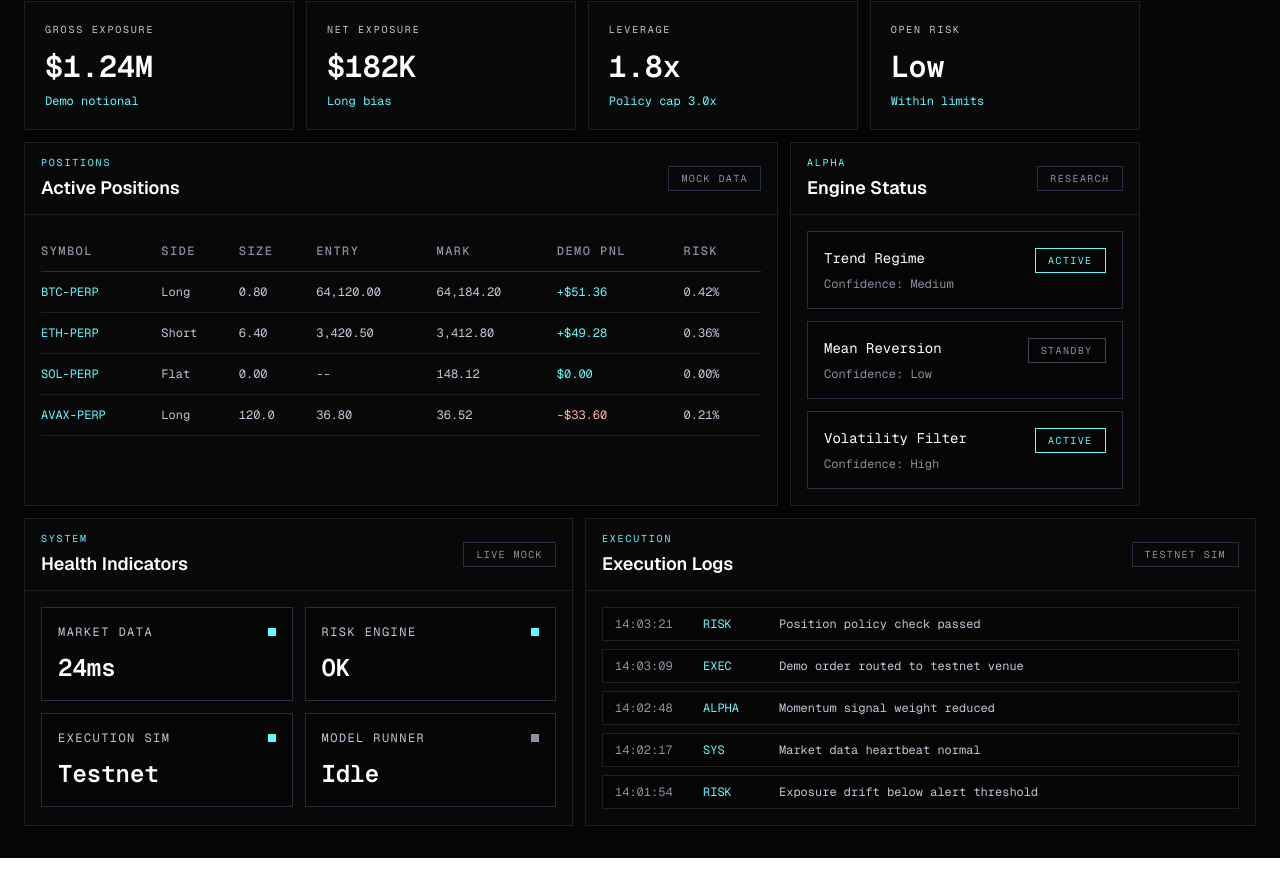
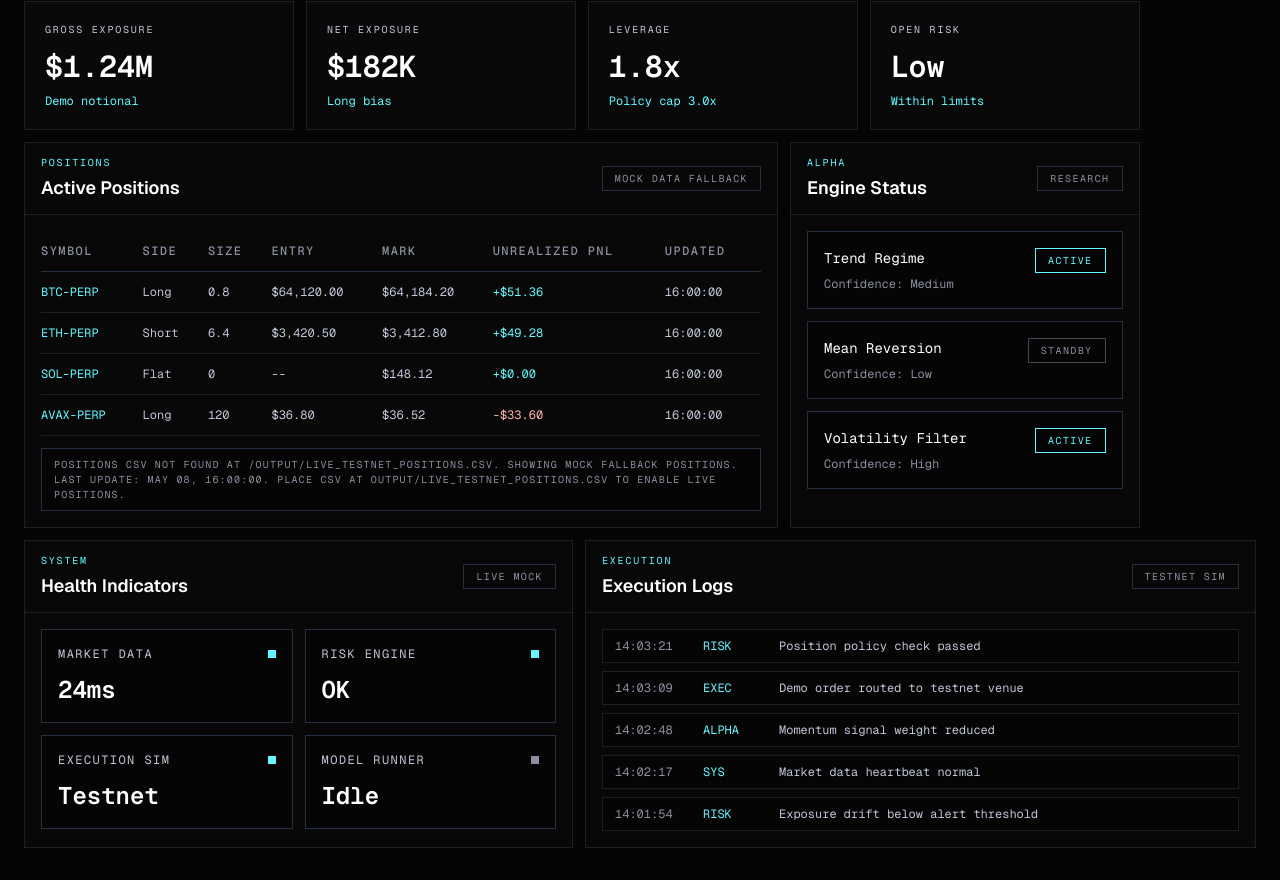
Before and after one commit to tomasgastaldi9-bit/landing-quant-page, a Next.js app: page /dashboard in a window 1280 px wide. Shown: the part 971-1851 px from the top of the page. Before the commit the page ends 1829 px from the top, so only its background shows below. Built offline with nearby package versions, Linux system fonts and the light colour scheme.

Commit message:
fix(ui): improve positions fallback handling

```diff
--- a/app/dashboard/page.tsx
+++ b/app/dashboard/page.tsx
@@ -1,10 +1,19 @@
 import { DashboardShell } from "@/components/dashboard/dashboard-shell";
 import { getEquitySnapshot } from "@/lib/equity/csv-adapter";
+import { getPositionsSnapshot } from "@/lib/positions/csv-adapter";
 
 export const dynamic = "force-dynamic";
 
 export default async function DashboardPage() {
-  const equitySnapshot = await getEquitySnapshot();
+  const [equitySnapshot, positionsSnapshot] = await Promise.all([
+    getEquitySnapshot(),
+    getPositionsSnapshot(),
+  ]);
 
-  return <DashboardShell equitySnapshot={equitySnapshot} />;
+  return (
+    <DashboardShell
+      equitySnapshot={equitySnapshot}
+      positionsSnapshot={positionsSnapshot}
+    />
+  );
 }
--- a/components/dashboard/dashboard-shell.tsx
+++ b/components/dashboard/dashboard-shell.tsx
@@ -1,50 +1,12 @@
 import { BrandMark } from "@/components/brand-mark";
 import type { EquitySnapshot } from "@/lib/equity/types";
+import type { PositionRow, PositionsSnapshot } from "@/lib/positions/types";
 
 const exposureMetrics = [
   { label: "Gross Exposure", value: "$1.24M", detail: "Demo notional" },
   { label: "Net Exposure", value: "$182K", detail: "Long bias" },
   { label: "Leverage", value: "1.8x", detail: "Policy cap 3.0x" },
   { label: "Open Risk", value: "Low", detail: "Within limits" },
-];
-
-const positions = [
-  {
-    symbol: "BTC-PERP",
-    side: "Long",
-    size: "0.80",
-    entry: "64,120.00",
-    mark: "64,184.20",
-    pnl: "+$51.36",
-    risk: "0.42%",
-  },
-  {
-    symbol: "ETH-PERP",
-    side: "Short",
-    size: "6.40",
-    entry: "3,420.50",
-    mark: "3,412.80",
-    pnl: "+$49.28",
-    risk: "0.36%",
-  },
-  {
-    symbol: "SOL-PERP",
-    side: "Flat",
-    size: "0.00",
-    entry: "--",
-    mark: "148.12",
-    pnl: "$0.00",
-    risk: "0.00%",
-  },
-  {
-    symbol: "AVAX-PERP",
-    side: "Long",
-    size: "120.0",
-    entry: "36.80",
-    mark: "36.52",
-    pnl: "-$33.60",
-    risk: "0.21%",
-  },
 ];
 
 const logs = [
@@ -70,8 +32,10 @@ const alphaModules = [
 
 export function DashboardShell({
   equitySnapshot,
+  positionsSnapshot,
 }: {
   equitySnapshot: EquitySnapshot;
+  positionsSnapshot: PositionsSnapshot;
 }) {
   const equityMetrics = [
     {
@@ -115,7 +79,10 @@ export function DashboardShell({
               Demo / Testnet
             </span>
             <span className="border border-[#63f7ff] bg-[#071314] px-3 py-2 text-[#63f7ff]">
-              {equitySnapshot.source === "live-csv" ? "Live CSV" : "Mock Data"}
+              {equitySnapshot.source === "live-csv" ||
+              positionsSnapshot.source === "live-csv"
+                ? "Live Testnet Data"
+                : "Mock Data Fallback"}
             </span>
             <span className="border border-[#243042] px-3 py-2">
               Research Mode
@@ -157,6 +124,11 @@ export function DashboardShell({
             {equitySnapshot.source === "mock-fallback"
               ? " Place CSV at output/live_testnet_equity.csv to enable live equity display."
               : ""}
+            {" "}
+            Positions source:{" "}
+            {positionsSnapshot.source === "live-csv"
+              ? "live CSV"
+              : "mock fallback"}.
           </div>
         </section>
 
@@ -186,8 +158,25 @@ export function DashboardShell({
               <MetricCard key={metric.label} {...metric} />
             ))}
           </section>
-          <Panel eyebrow="Positions" title="Active Positions" action="Mock data">
-            <PositionsTable />
+          <Panel
+            eyebrow="Positions"
+            title="Active Positions"
+            action={
+              positionsSnapshot.source === "live-csv"
+                ? "LIVE TESTNET DATA"
+                : "MOCK DATA FALLBACK"
+            }
+          >
+            <PositionsTable positions={positionsSnapshot.positions} />
+            <div className="mt-3 border border-[#243042] bg-[#050505] px-3 py-2 font-mono text-[10px] uppercase tracking-[0.12em] text-[#8c90a1]">
+              {positionsSnapshot.message}
+              {positionsSnapshot.lastUpdate
+                ? ` Last update: ${formatDateTime(positionsSnapshot.lastUpdate)}.`
+                : " Last update unavailable."}
+              {positionsSnapshot.source === "mock-fallback"
+                ? " Place CSV at output/live_testnet_positions.csv to enable live positions."
+                : ""}
+            </div>
           </Panel>
           <Panel eyebrow="Alpha" title="Engine Status" action="Research">
             <AlphaEngineStatus />
@@ -292,7 +281,7 @@ function EquityChart({ points }: { points: EquitySnapshot["points"] }) {
   );
 }
 
-function PositionsTable() {
+function PositionsTable({ positions }: { positions: PositionRow[] }) {
   return (
     <div className="overflow-x-auto">
       <table className="w-full min-w-[720px] border-collapse font-mono text-xs">
@@ -303,8 +292,8 @@ function PositionsTable() {
             <th className="py-3 pr-4 font-medium">Size</th>
             <th className="py-3 pr-4 font-medium">Entry</th>
             <th className="py-3 pr-4 font-medium">Mark</th>
-            <th className="py-3 pr-4 font-medium">Demo PnL</th>
-            <th className="py-3 pr-4 font-medium">Risk</th>
+            <th className="py-3 pr-4 font-medium">Unrealized PnL</th>
+            <th className="py-3 pr-4 font-medium">Updated</th>
           </tr>
         </thead>
         <tbody>
@@ -315,19 +304,19 @@ function PositionsTable() {
             >
               <td className="py-3 pr-4 text-[#63f7ff]">{position.symbol}</td>
               <td className="py-3 pr-4">{position.side}</td>
-              <td className="py-3 pr-4">{position.size}</td>
-              <td className="py-3 pr-4">{position.entry}</td>
-              <td className="py-3 pr-4">{position.mark}</td>
+              <td className="py-3 pr-4">{formatNumber(position.size)}</td>
+              <td className="py-3 pr-4">{formatOptionalCurrency(position.entry)}</td>
+              <td className="py-3 pr-4">{formatOptionalCurrency(position.mark)}</td>
               <td
                 className={`py-3 pr-4 ${
-                  position.pnl.startsWith("-")
+                  (position.unrealizedPnl ?? 0) < 0
                     ? "text-[#ffb4ab]"
                     : "text-[#63f7ff]"
                 }`}
               >
-                {position.pnl}
+                {formatSignedCurrency(position.unrealizedPnl)}
               </td>
-              <td className="py-3 pr-4">{position.risk}</td>
+              <td className="py-3 pr-4">{formatTime(position.timestamp)}</td>
             </tr>
           ))}
         </tbody>
@@ -477,10 +466,21 @@ function formatCurrency(value: number) {
   }).format(value);
 }
 
+function formatOptionalCurrency(value: number | null) {
+  return value === null ? "--" : formatCurrency(value);
+}
+
 function formatSignedCurrency(value: number | null) {
   if (value === null) return "--";
   const formatted = formatCurrency(Math.abs(value));
   return `${value >= 0 ? "+" : "-"}${formatted}`;
+}
+
+function formatNumber(value: number | null) {
+  if (value === null) return "--";
+  return new Intl.NumberFormat("en-US", {
+    maximumFractionDigits: 8,
+  }).format(value);
 }
 
 function formatTime(timestamp: string) {
@@ -506,6 +506,20 @@ function formatDate(timestamp: string) {
   }).format(date);
 }
 
+function formatDateTime(timestamp: string) {
+  const date = new Date(timestamp);
+  if (Number.isNaN(date.getTime())) return "timestamp unavailable";
+
+  return new Intl.DateTimeFormat("en-US", {
+    month: "short",
+    day: "2-digit",
+    hour: "2-digit",
+    minute: "2-digit",
+    second: "2-digit",
+    hour12: false,
+  }).format(date);
+}
+
 function toSvgPoints(points: EquitySnapshot["points"]) {
   if (points.length === 0) return null;
 
```
